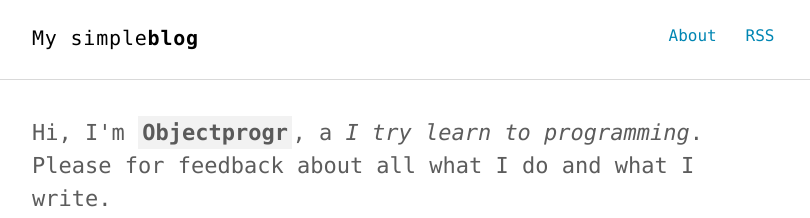
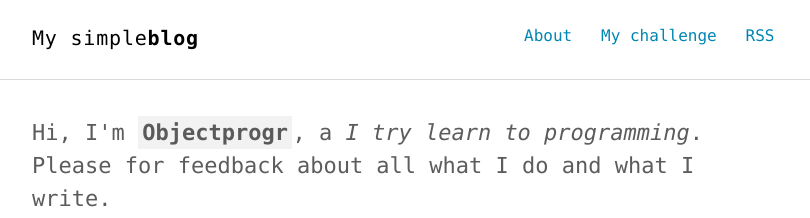
Before and after one commit to objectprogr/old_github_io_website, a Jekyll site: the page built from index.html, in a window 1280 px wide. Shown: the top 218 px of the page, without its empty margins (232-1042 px from the left). Built offline with Jekyll 4.4.1, drawn with Linux system fonts in a browser that asks for light colours.

Commit message:
Add new page my challenge to navbar

```diff
--- a/_includes/nav.html
+++ b/_includes/nav.html
@@ -4,6 +4,7 @@
     <h1 class="logo"><a href="{{ '/' | prepend: site.baseurl }}">{{ site.title }}<span>{{ site.title2 }}</span></a></h1>
     <ul class="navbar">
       <li><a href="{{ '/about' | prepend: site.baseurl }}">About</a></li>
+      <li><a href="{{ '/challenge' | prepend: site.baseurl }}">My challenge</a></li>
       <li><a href="{{ "/feed.xml" | prepend: site.baseurl }}" target="_blank">RSS</a></li>
     </ul>
   </div>
```
